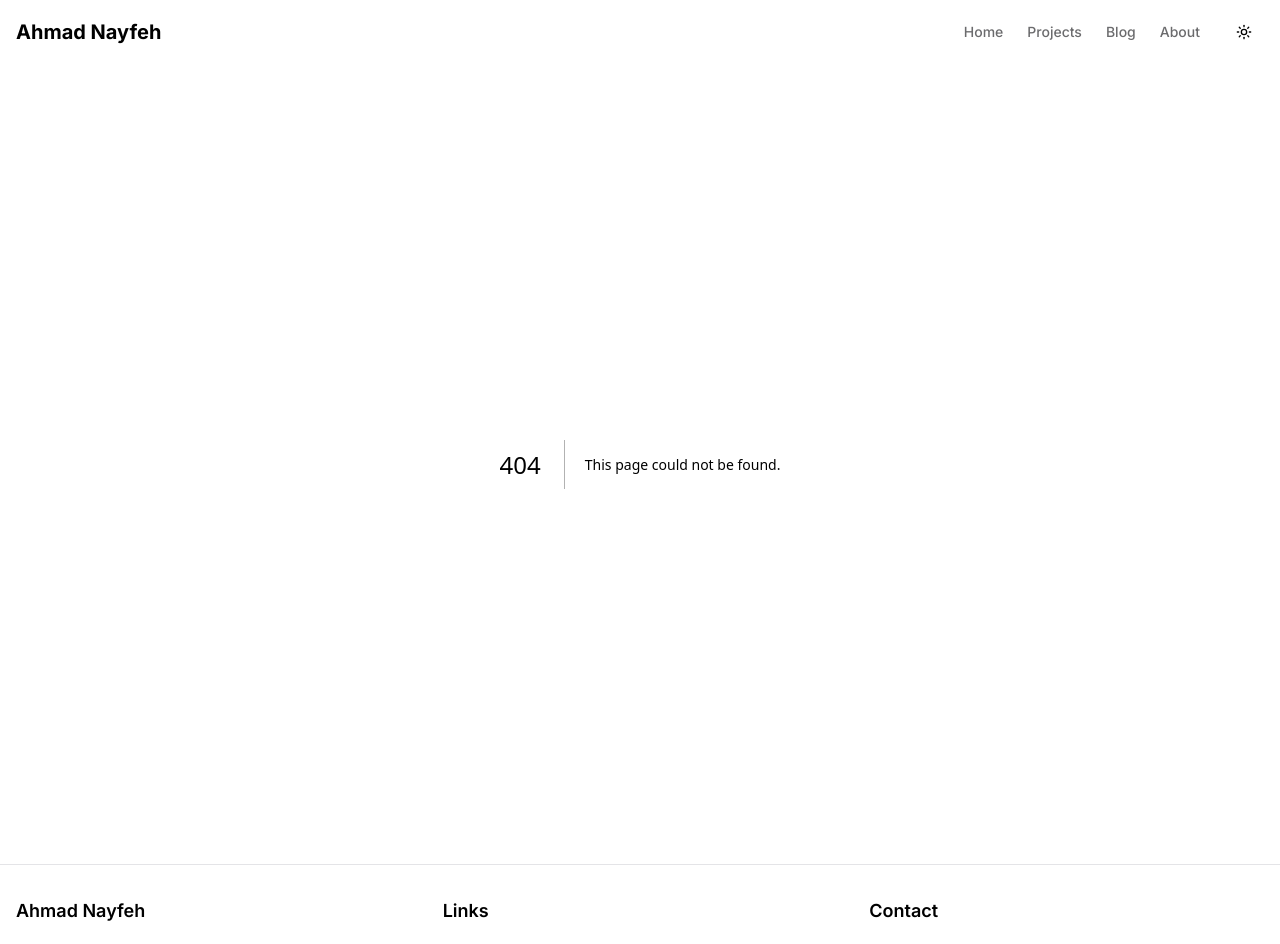
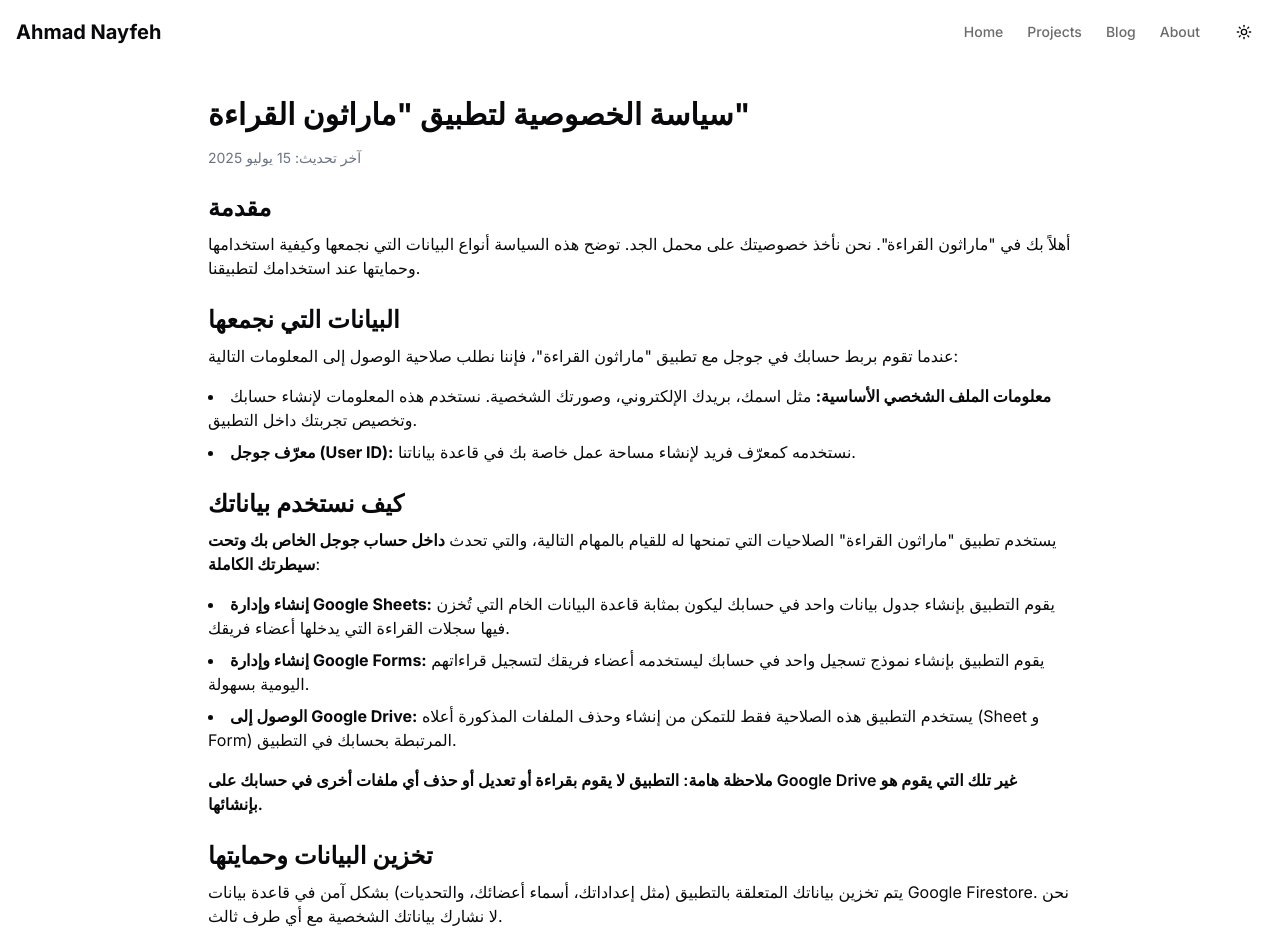
Before and after one commit to Ahmad-Nayfeh/portfolio-website, a Next.js app: page /privacy in a window 1280 px wide. Before the commit this address had no page. Shown: the top 944 px of the page. Built offline with nearby package versions, Linux system fonts and the light colour scheme.

Commit message:
Create page.tsx

```diff
--- /dev/null
+++ b/app/privacy/page.tsx
@@ -0,0 +1,45 @@
+// File: app/privacy/page.tsx
+
+export default function PrivacyPolicy() {
+  return (
+    <div className="container mx-auto px-4 py-8 max-w-4xl">
+      <h1 className="text-3xl font-bold mb-4">سياسة الخصوصية لتطبيق "ماراثون القراءة"</h1>
+      <p className="text-sm text-gray-500 mb-6">آخر تحديث: 15 يوليو 2025</p>
+
+      <h2 className="text-2xl font-semibold mt-6 mb-2">مقدمة</h2>
+      <p className="mb-4">
+        أهلاً بك في "ماراثون القراءة". نحن نأخذ خصوصيتك على محمل الجد. توضح هذه السياسة أنواع البيانات التي نجمعها وكيفية استخدامها وحمايتها عند استخدامك لتطبيقنا.
+      </p>
+
+      <h2 className="text-2xl font-semibold mt-6 mb-2">البيانات التي نجمعها</h2>
+      <p className="mb-4">
+        عندما تقوم بربط حسابك في جوجل مع تطبيق "ماراثون القراءة"، فإننا نطلب صلاحية الوصول إلى المعلومات التالية:
+      </p>
+      <ul className="list-disc list-inside mb-4 space-y-2">
+        <li><b>معلومات الملف الشخصي الأساسية:</b> مثل اسمك، بريدك الإلكتروني، وصورتك الشخصية. نستخدم هذه المعلومات لإنشاء حسابك وتخصيص تجربتك داخل التطبيق.</li>
+        <li><b>معرّف جوجل (User ID):</b> نستخدمه كمعرّف فريد لإنشاء مساحة عمل خاصة بك في قاعدة بياناتنا.</li>
+      </ul>
+
+      <h2 className="text-2xl font-semibold mt-6 mb-2">كيف نستخدم بياناتك</h2>
+      <p className="mb-4">
+        يستخدم تطبيق "ماراثون القراءة" الصلاحيات التي تمنحها له للقيام بالمهام التالية، والتي تحدث <strong>داخل حساب جوجل الخاص بك وتحت سيطرتك الكاملة</strong>:
+      </p>
+      <ul className="list-disc list-inside mb-4 space-y-2">
+        <li><b>إنشاء وإدارة Google Sheets:</b> يقوم التطبيق بإنشاء جدول بيانات واحد في حسابك ليكون بمثابة قاعدة البيانات الخام التي تُخزن فيها سجلات القراءة التي يدخلها أعضاء فريقك.</li>
+        <li><b>إنشاء وإدارة Google Forms:</b> يقوم التطبيق بإنشاء نموذج تسجيل واحد في حسابك ليستخدمه أعضاء فريقك لتسجيل قراءاتهم اليومية بسهولة.</li>
+        <li><b>الوصول إلى Google Drive:</b> يستخدم التطبيق هذه الصلاحية فقط للتمكن من إنشاء وحذف الملفات المذكورة أعلاه (Sheet و Form) المرتبطة بحسابك في التطبيق.</li>
+      </ul>
+      <p className="font-semibold">ملاحظة هامة: التطبيق لا يقوم بقراءة أو تعديل أو حذف أي ملفات أخرى في حسابك على Google Drive غير تلك التي يقوم هو بإنشائها.</p>
+
+      <h2 className="text-2xl font-semibold mt-6 mb-2">تخزين البيانات وحمايتها</h2>
+      <p className="mb-4">
+        يتم تخزين بياناتك المتعلقة بالتطبيق (مثل إعداداتك، أسماء أعضائك، والتحديات) بشكل آمن في قاعدة بيانات Google Firestore. نحن لا نشارك بياناتك الشخصية مع أي طرف ثالث.
+      </p>
+
+      <h2 className="text-2xl font-semibold mt-6 mb-2">حذف البيانات</h2>
+      <p className="mb-4">
+        لديك السيطرة الكاملة على بياناتك. يمكنك في أي وقت حذف حسابك بالكامل من خلال الذهاب إلى "الإدارة والإعدادات" داخل التطبيق واختيار "حذف الحساب". هذا الإجراء سيقوم بحذف جميع بياناتك من قاعدة بياناتنا وملفات جوجل التي أنشأها التطبيق في حسابك.
+      </p>
+    </div>
+  );
+}
```
